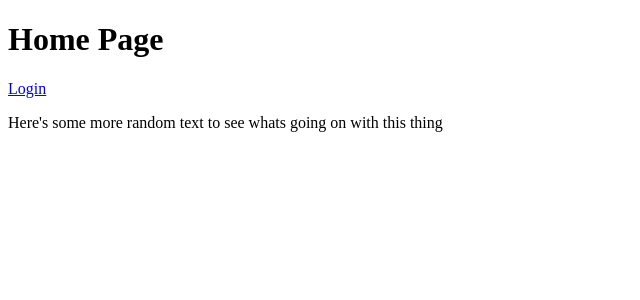
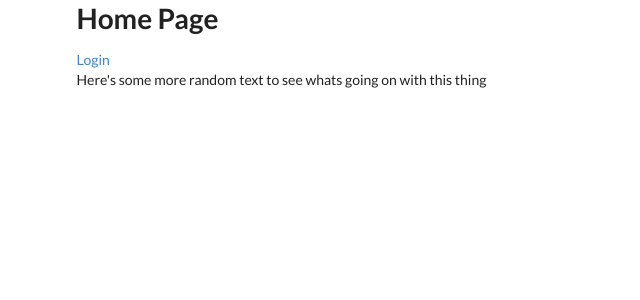
Before and after one commit to JasonHutch/cometconnect-react, a React (Create React App) app: page / in a window 1280 px wide. Shown: the top 300 px of the page, without its empty margins (0-640 px from the left). Built offline with nearby package versions, Linux system fonts and the light colour scheme.

Commit message:
Set up semantic ui

```diff
--- a/package.json
+++ b/package.json
@@ -7,7 +7,9 @@
     "react-dom": "^16.4.1",
     "react-router": "^4.3.1",
     "react-router-dom": "^4.3.1",
-    "react-scripts": "1.1.4"
+    "react-scripts": "1.1.4",
+    "semantic-ui-css": "^2.3.1",
+    "semantic-ui-react": "^0.81.1"
   },
   "scripts": {
     "start": "react-scripts start",
--- a/src/App.js
+++ b/src/App.js
@@ -4,7 +4,7 @@ import HomePage from "./components/pages/HomePage";
 import LoginPage from "./components/pages/LoginPage";
 
 const App = () => (
-    <div>
+    <div  className={"ui container"}>
         <Route path="/" extract component={HomePage}/>
         <Route path="/login" extract component={LoginPage}/>
     </div>
--- a/src/index.js
+++ b/src/index.js
@@ -1,5 +1,6 @@
 import React from 'react';
 import ReactDOM from 'react-dom';
+import 'semantic-ui-css/semantic.min.css'
 import { BrowserRouter } from 'react-router-dom';
 import App from './App';
 import registerServiceWorker from './registerServiceWorker';
```
